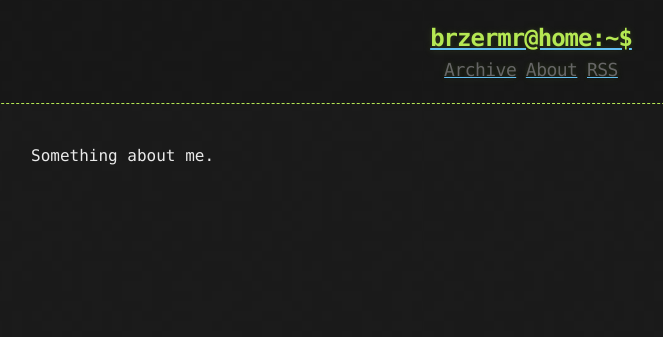
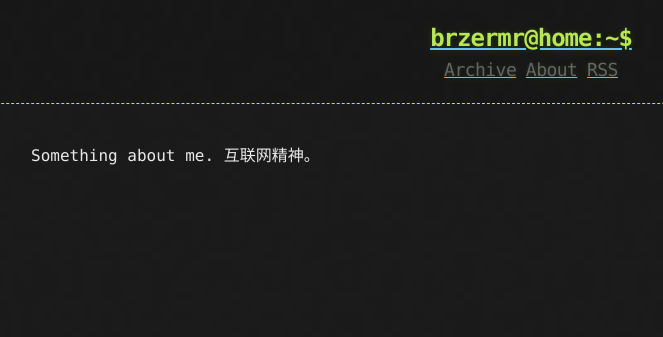
Before and after one commit to brzermr/brzermr.github.io, a Jekyll site: the page built from about.md, in a window 1280 px wide. Shown: the top 337 px of the page, without its empty margins (109-772 px from the left). Built offline with Jekyll 4.4.1, drawn with Linux system fonts in a browser that asks for light colours.

Commit message:
edit about

```diff
--- a/about.md
+++ b/about.md
@@ -4,3 +4,4 @@ title: About
 ---
 
 Something about me.
+互联网精神。
```
